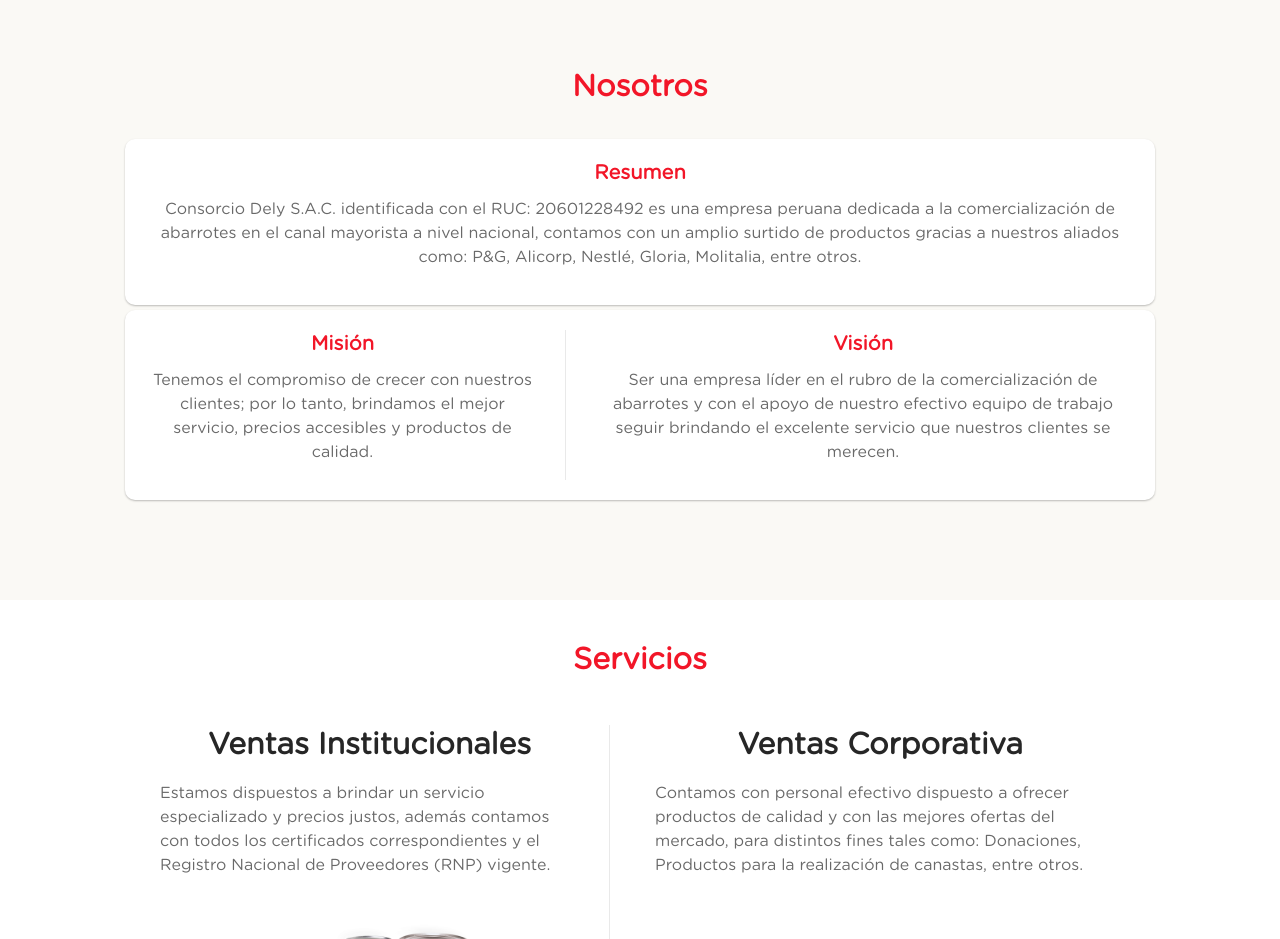
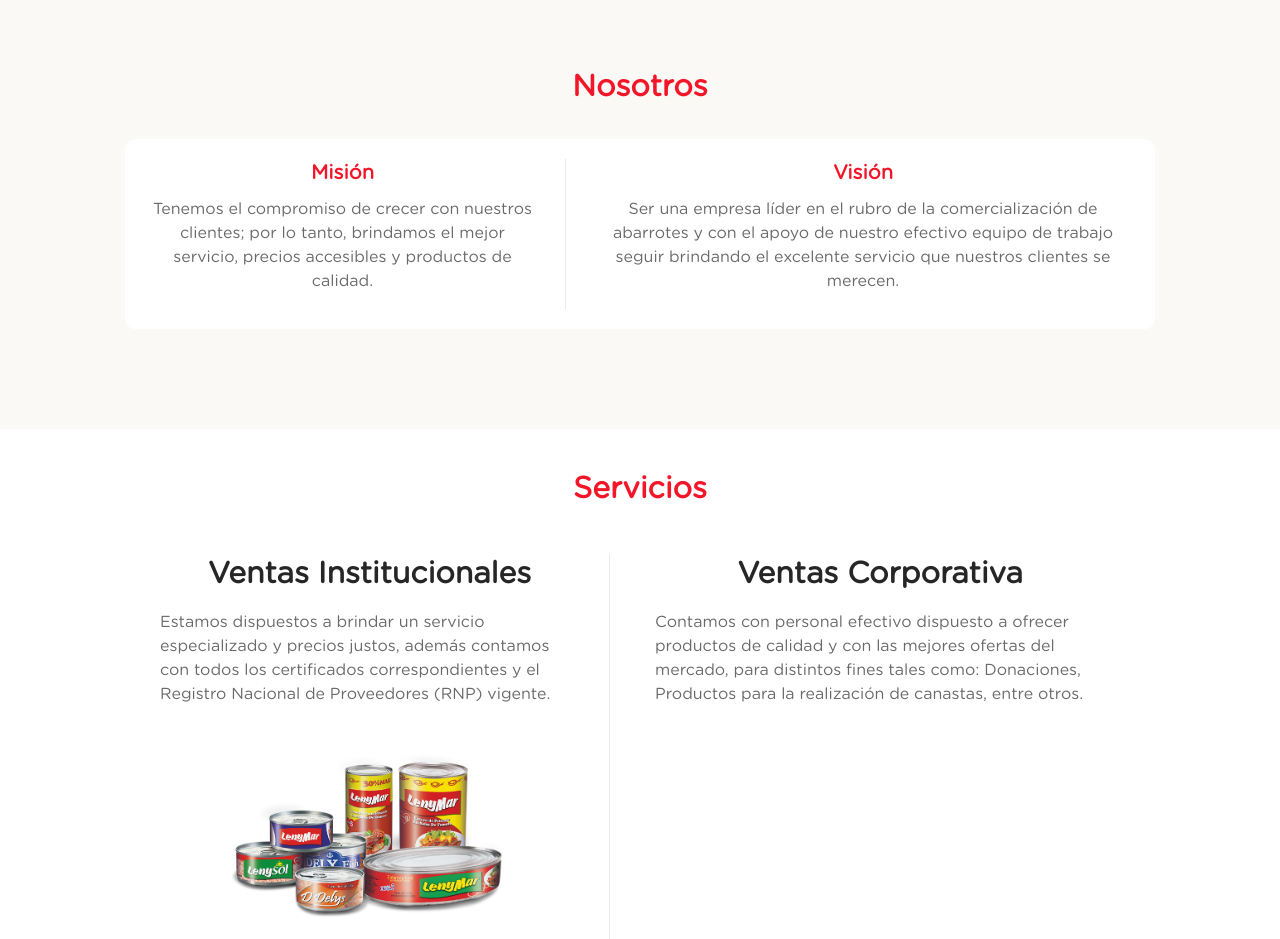
Before and after one commit to christianquispe/dely-landing-page, a React app: page / in a window 1280 px wide. Shown: the part 900-1839 px from the top of the page. Built offline with nearby package versions, Linux system fonts and the light colour scheme; a web font is replaced by a local one.

Commit message:
chore: update about section(#45)

```diff
--- a/src/components/AboutUs/Section.tsx
+++ b/src/components/AboutUs/Section.tsx
@@ -18,20 +18,6 @@ export const AboutUs = () => {
             <br></br>
             <br></br>
             <br></br>
-            <Col xs={12} md={12}>
-              <div className="text-center about-us-resumen">
-                <Title className="AboutUs__title text-center" level={4}>
-                  Resumen
-                </Title>
-                <p className="text-center">
-                  Consorcio Dely S.A.C. identificada con el RUC: 20601228492 es
-                  una empresa peruana dedicada a la comercialización de
-                  abarrotes en el canal mayorista a nivel nacional, contamos con
-                  un amplio surtido de productos gracias a nuestros aliados
-                  como: P&G, Alicorp, Nestlé, Gloria, Molitalia, entre otros.
-                </p>
-              </div>
-            </Col>
             <Col xs={12} md={12}>
               <div className="about-us-mision-vision">
                 <div>
--- a/src/components/AboutUs/styles.scss
+++ b/src/components/AboutUs/styles.scss
@@ -23,24 +23,12 @@
   padding: 20px 25px;
   padding-right: 40px;
   border-radius: 10px;
-  box-shadow: 0 1px 2px rgba(0, 0, 0, 0.25);
-  transform: translate(10px, 20px);
-}
-.about-us-resumen {
-  background-color: #fff;
-  padding: 20px 25px;
-  border-radius: 10px;
-  box-shadow: 0 1px 2px rgba(0, 0, 0, 0.25);
-  display: flex;
-  flex-direction: column;
-  margin-bottom: 5px;
 }
 
 .about-us-mision-vision {
   background-color: #fff;
   padding: 20px 25px;
   border-radius: 10px;
-  box-shadow: 0 1px 2px rgba(0, 0, 0, 0.25);
   display: flex;
   flex-direction: column;
 }
```
